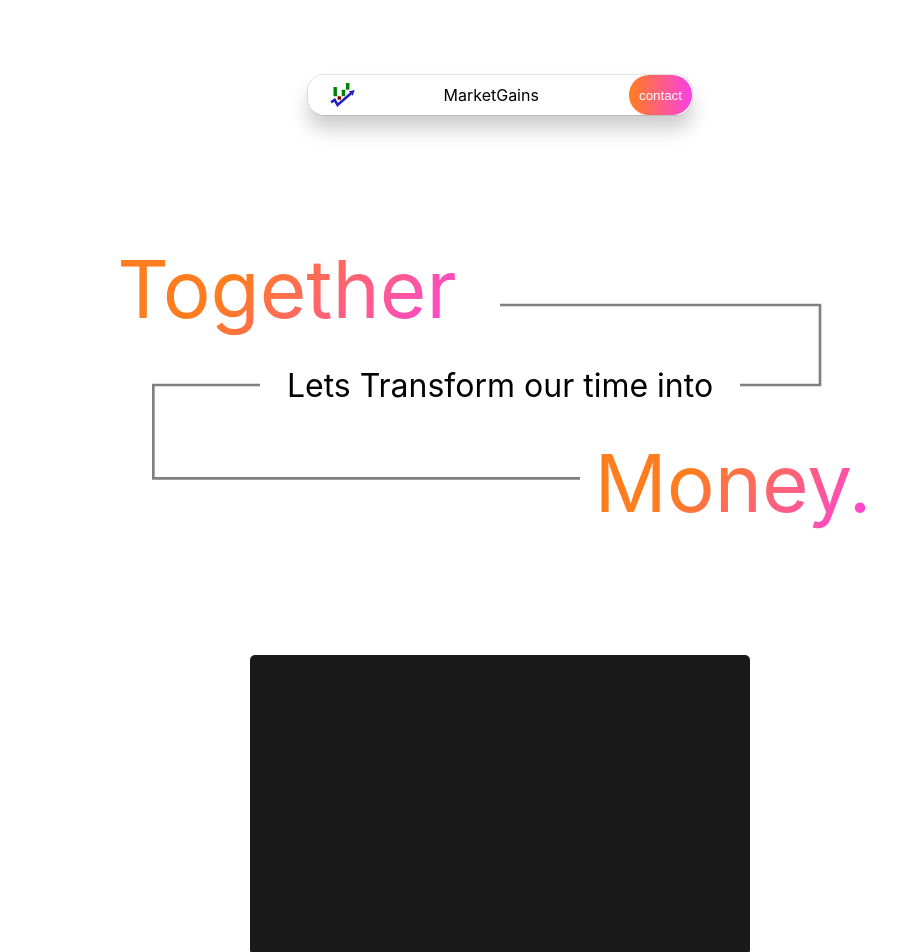
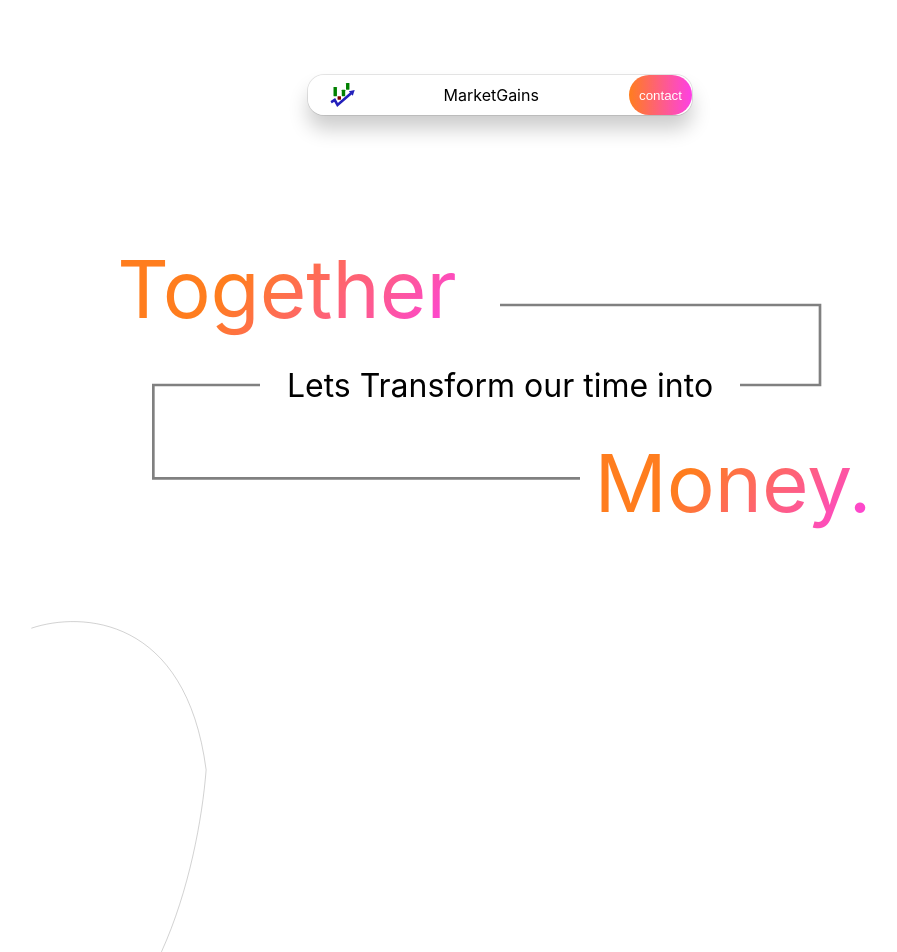
Before and after one commit to StarGains/MarketGains, a React (Create React App) app: page / in a window 1280 px wide. Shown: the top 952 px of the page, without its empty margins (140-1037 px from the left). Built offline with nearby package versions, Linux system fonts and the light colour scheme; the HTML template or start-up script is replaced by a standard one.

Commit message:
adding paths

```diff
--- a/src/App.js
+++ b/src/App.js
@@ -1,5 +1,4 @@
 import './App.css';
-import AOS from 'aos';
 import 'aos/dist/aos.css';
 import Boxpart from "./component/Boxpart";
 import Gradient from './component/Gradients';
@@ -7,14 +6,33 @@ import NavBar from './component/NavBar';
 import HeroPage from './scenes/HeroPage';
 import Services from './scenes/Services';
 import TermsAndConditions from './scenes/TermsAndConditions';
+import SVGPath from './component/SVGPath';
+import { useEffect, useState, useCallback } from 'react';
 
 function App() {
+  const [percent, setPercent] = useState(0)
+  const handleMouse = useCallback(function handleMouse(e) {
+    setPercent(e.clientX)
+  }, [])
+  useEffect(() => {
+    window.addEventListener('mousemove', handleMouse)
+    return () => {
+      window.removeEventListener('mousemove', handleMouse)
+    }
+  }, [handleMouse])
+  useEffect(()=>{
+    console.log(percent)
+  },[percent])
+
   return (
     <div className="App">
       <Gradient />
       <NavBar />
       <HeroPage />
+      <div style={{position:'relative'}}>
+      <SVGPath viewBox={`386 -600 475 2220`} path={{d:"M-11 19.3937C127.546 -27.2771 418.51 -14.0092 474 412.429C453.191 681.286 327.059 1219 -11 1219"}}/>
       <Boxpart />
+      </div>
       <Services />
       <TermsAndConditions />
     </div>
--- a/src/component/Boxpart.jsx
+++ b/src/component/Boxpart.jsx
@@ -20,7 +20,7 @@ export default function Boxpart() {
     AOS.init();
   }, [])
   return (
-    <div className="wrapper" ref={ref}>
+    <div className="wrapper" style={{visibility:'hidden'}} ref={ref}>
       <div className="box">
         <div className="short-box" style={{ transform: `scale(${Math.min(0.5 + 0.5 * percent, 1)})` }}>
           <div className="inner-box" style={{opacity:`${percent}`}}>
--- a/src/component/SVGPath.jsx
+++ b/src/component/SVGPath.jsx
@@ -2,7 +2,7 @@ import { useEffect, useRef, useState } from "react";
 import AOS from 'aos';
 import 'aos/dist/aos.css';
 
-export default function SVGPath({ path }) {
+export default function SVGPath({ path, viewBox }) {
     const [pathLength, setPathLength] = useState();
     const pathRef = useRef()
     useEffect(() => {
@@ -11,7 +11,7 @@ export default function SVGPath({ path }) {
         }
     }, [pathRef])
     return (
-        <svg style={{ position: 'absolute' }} width="800" height="800" viewBox="-150 -100 300 200" fill="none" xmlns="http://www.w3.org/2000/svg">
+        <svg style={{ position: 'absolute' }} width="800" height="800" viewBox={viewBox? viewBox: "-150 -100 300 200"} fill="none" xmlns="http://www.w3.org/2000/svg">
             <path ref={pathRef} d={path.d} stroke="grey" />
             <path strokeDasharray={pathLength} strokeDashoffset={pathLength} d={path.d} stroke="orange">
                 <animate attributeName="stroke-dashoffset" values={`0;${pathLength*2}`} dur="2s" begin="0" repeatCount="indefinite" />
--- a/src/scenes/Services.jsx
+++ b/src/scenes/Services.jsx
@@ -18,7 +18,7 @@ export default function Services() {
   }, [])
   return (
     <div className="services">
-      <svg data-aos="fade-left" data-aos-duration="1500"class="floater" width="143" height="143" viewBox="0 0 143 143" fill="none" xmlns="http://www.w3.org/2000/svg">
+      <svg data-aos="fade-left" data-aos-duration="1500" className="floater" width="143" height="143" viewBox="0 0 143 143" fill="none" xmlns="http://www.w3.org/2000/svg">
         <path d="M19.835 89.668L59.7552 70.134C63.0966 68.4989 67.1307 69.8822 68.7658 73.2236C70.4008 76.5649 69.0175 80.5991 65.6761 82.2341L25.7559 101.768L19.835 89.668Z" fill="#399600" />
         <path d="M77.2341 69.0804C75.5991 65.739 76.9824 61.7048 80.3238 60.0698L120.244 40.5358L126.165 52.636L86.2447 72.17C82.9033 73.805 78.8692 72.4217 77.2341 69.0804Z" fill="#399600" />
         <path d="M72.704 70.547C69.3634 72.1817 65.3301 70.7987 63.6955 67.4581L44.1558 27.5262L56.2532 21.6066L75.7929 61.5385C77.4276 64.8791 76.0446 68.9124 72.704 70.547Z" fill="#399600" />
```
